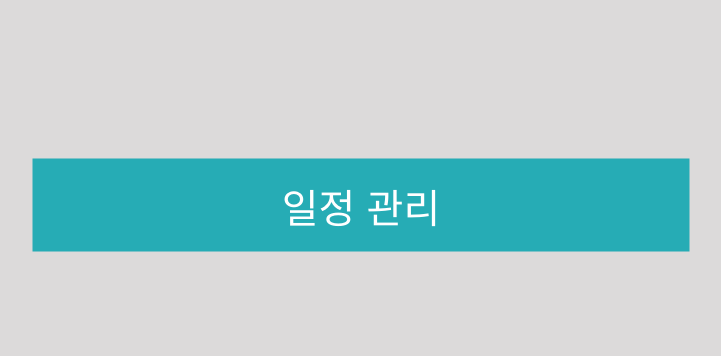
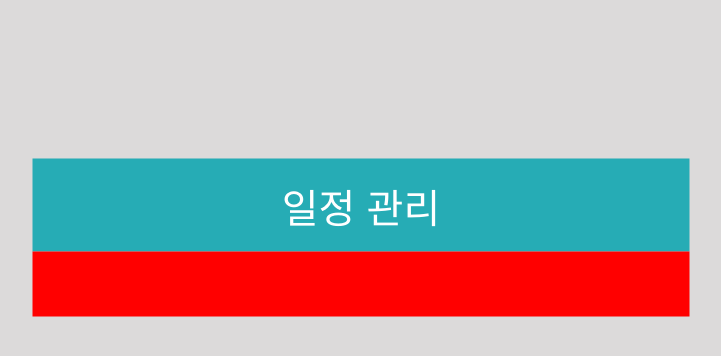
Before and after one commit to KOSMOSstudy/React-B, a React (Create React App) app in the folder 4주차/yunkiKim/todolist/: page / in a window 1280 px wide. Shown: the top 356 px of the page, without its empty margins (279-1000 px from the left). Built offline with nearby package versions, Linux system fonts and the light colour scheme.

Commit message:
추가: 일정 입력하는 공간 박스 완료

```diff
--- /dev/null
+++ b/4주차/yunkiKim/todolist/src/components/WriteList.tsx
@@ -0,0 +1,15 @@
+import styled from "styled-components";
+
+const WriteListBox = styled.section`
+  height: 65px;
+  width: 657px;
+  background-color: red;
+`;
+
+const WriteList = () => {
+    return (
+        <WriteListBox />
+    );
+}
+
+export default WriteList;
--- a/4주차/yunkiKim/todolist/src/page/TodoList.tsx
+++ b/4주차/yunkiKim/todolist/src/page/TodoList.tsx
@@ -1,6 +1,7 @@
 import styled from 'styled-components';
 
 import Header from "../components/Header";
+import WriteList from "../components/WriteList";
 
 const TodoListBox = styled.section`
   height: 483px;
@@ -16,6 +17,7 @@ const TodoList = () => {
     return (
         <TodoListBox>
             <Header />
+            <WriteList />
         </TodoListBox>
     )
 }
```
